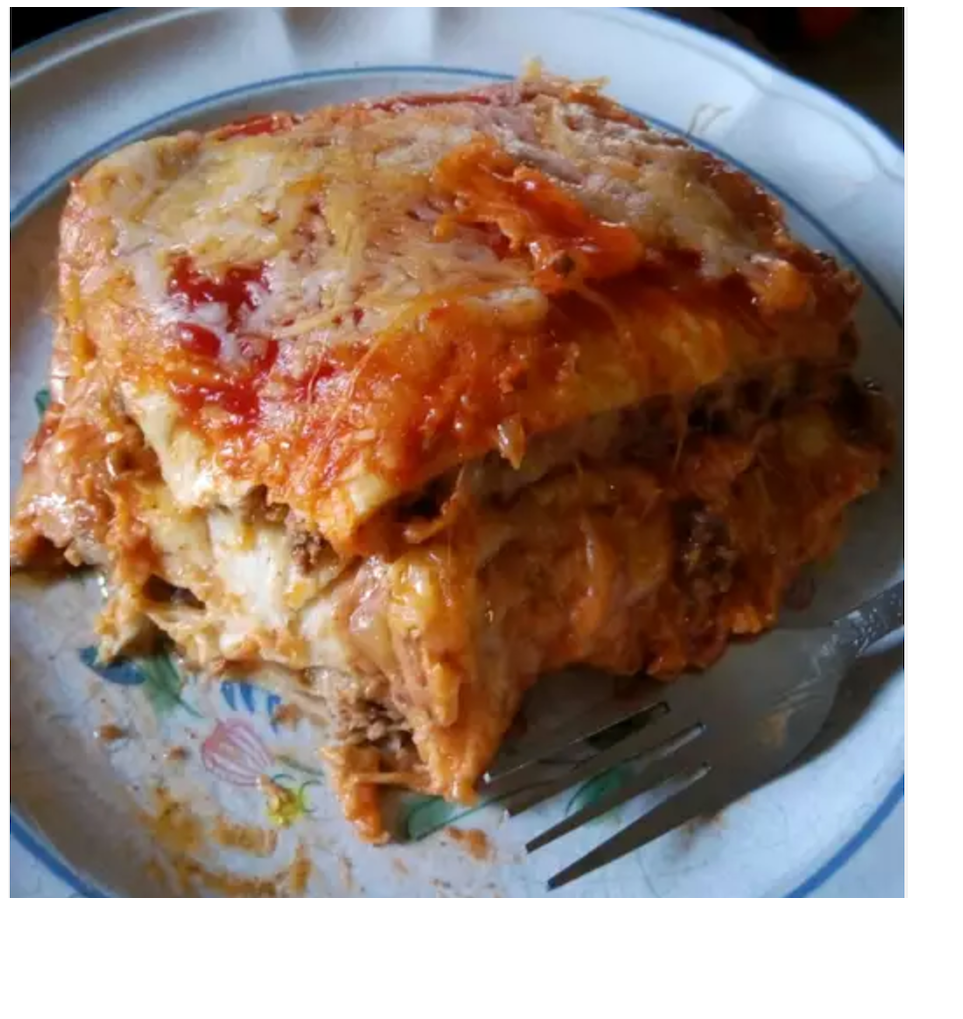
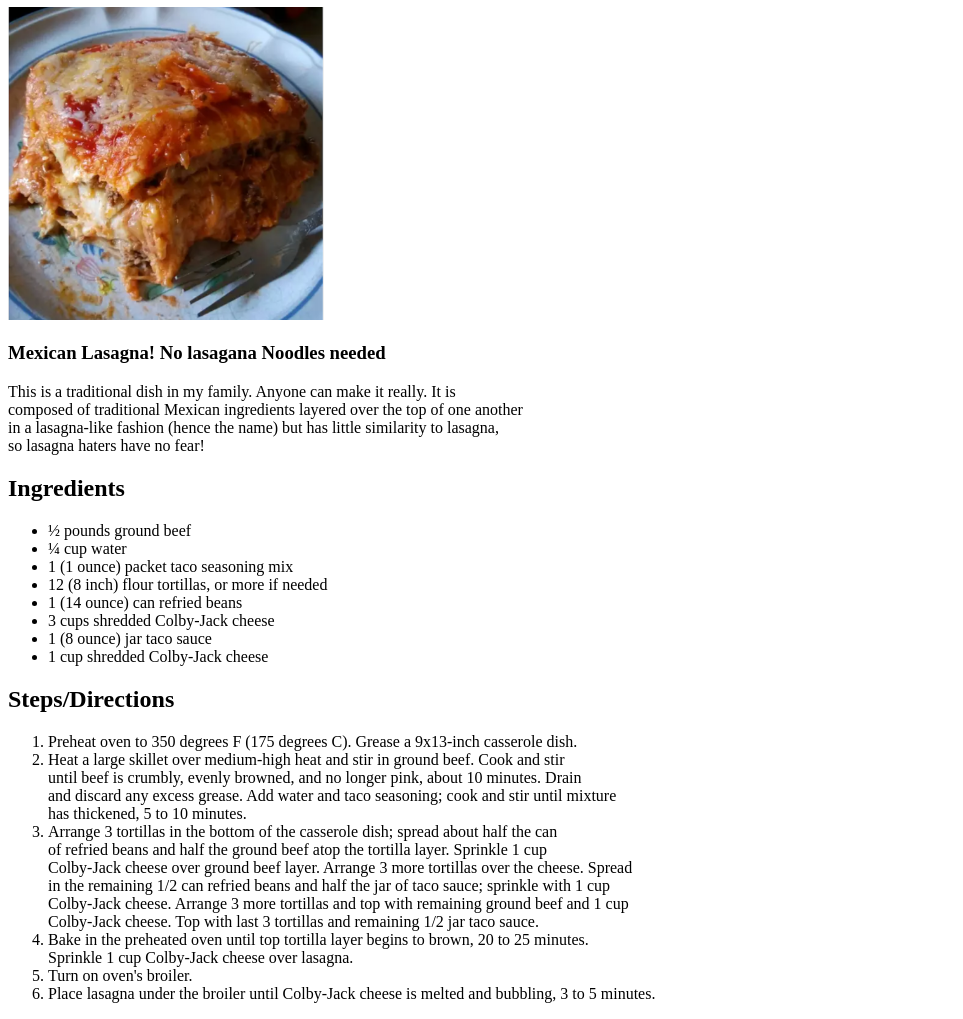
Before and after one commit to philipp-aurand/odin-recipes, a plain HTML site: page recipes/lasagna.html in a window 1280 px wide. Shown: the part 73-1092 px from the top of the page, without its empty margins (0-963 px from the left). Before the commit the page ends 991 px from the top, so only its background shows below. Drawn offline with Linux system fonts and the light colour scheme.

Commit message:
finished the lasagna recipe page portion of the project

```diff
--- a/recipes/lasagna.html
+++ b/recipes/lasagna.html
@@ -1,13 +1,53 @@
 <!DOCTYPE html>
 <html lang="en">
     <meta charset="UTF-8">
-    <head>
+      <head>
         <title>lasagna</title>
-    </head>
-    <body>
-      <h1>Deli Lasagna</h1>
+      </head>
+        <body>
+      <h1>Delicious Lasagna Recipe</h1>
       <p>
-      <img src="../images/lasagna.png" alt="lasagna on a plate">
+      <img src="../images/lasagna.png" alt="lasagna on a plate" height="25%" width="25%">
+      <h3>Mexican Lasagna! No lasagana Noodles needed</h3>
       </p>
-    </body>
+      <p>
+        This is a traditional dish in my family. Anyone can make it really. It is <br />
+        composed of traditional Mexican ingredients layered over the top of one another <br />
+        in a lasagna-like fashion (hence the name) but has little similarity to lasagna,<br />
+        so lasagna haters have no fear!
+      </p>
+      <p>
+        <h2>Ingredients</h2>
+        <ul>
+          <li> ½ pounds ground beef</li>
+          <li>¼ cup water</li>
+          <li>1 (1 ounce) packet taco seasoning mix </li>
+          <li>12 (8 inch) flour tortillas, or more if needed</li>
+          <li>1 (14 ounce) can refried beans</li>
+          <li>3 cups shredded Colby-Jack cheese</li>
+          <li>1 (8 ounce) jar taco sauce</li>
+          <li>1 cup shredded Colby-Jack cheese</li>
+         </ul>
+      </p>
+        <h2>Steps/Directions</h2>
+      <p>
+        <ol>
+          <li>Preheat oven to 350 degrees F (175 degrees C). Grease a 9x13-inch casserole dish.</li>
+          <li>Heat a large skillet over medium-high heat and stir in ground beef. Cook and stir<br />
+             until beef is crumbly, evenly browned, and no longer pink, about 10 minutes. Drain<br />
+            and discard any excess grease. Add water and taco seasoning; cook and stir until mixture<br />
+             has thickened, 5 to 10 minutes.</li>
+             <li>Arrange 3 tortillas in the bottom of the casserole dish; spread about half the can<br />
+            of refried beans and half the ground beef atop the tortilla layer. Sprinkle 1 cup<br />
+            Colby-Jack cheese over ground beef layer. Arrange 3 more tortillas over the cheese. Spread<br />
+            in the remaining 1/2 can refried beans and half the jar of taco sauce; sprinkle with 1 cup<br />
+            Colby-Jack cheese. Arrange 3 more tortillas and top with remaining ground beef and 1 cup<br />
+            Colby-Jack cheese. Top with last 3 tortillas and remaining 1/2 jar taco sauce.</li>
+             <li>Bake in the preheated oven until top tortilla layer begins to brown, 20 to 25 minutes.<br />
+            Sprinkle 1 cup Colby-Jack cheese over lasagna.</li>
+             <li>Turn on oven's broiler.</li>
+             <li>Place lasagna under the broiler until Colby-Jack cheese is melted and bubbling, 3 to 5 minutes.</li>
+        </ol>
+      </p>
+        </body>
 </html>
```
